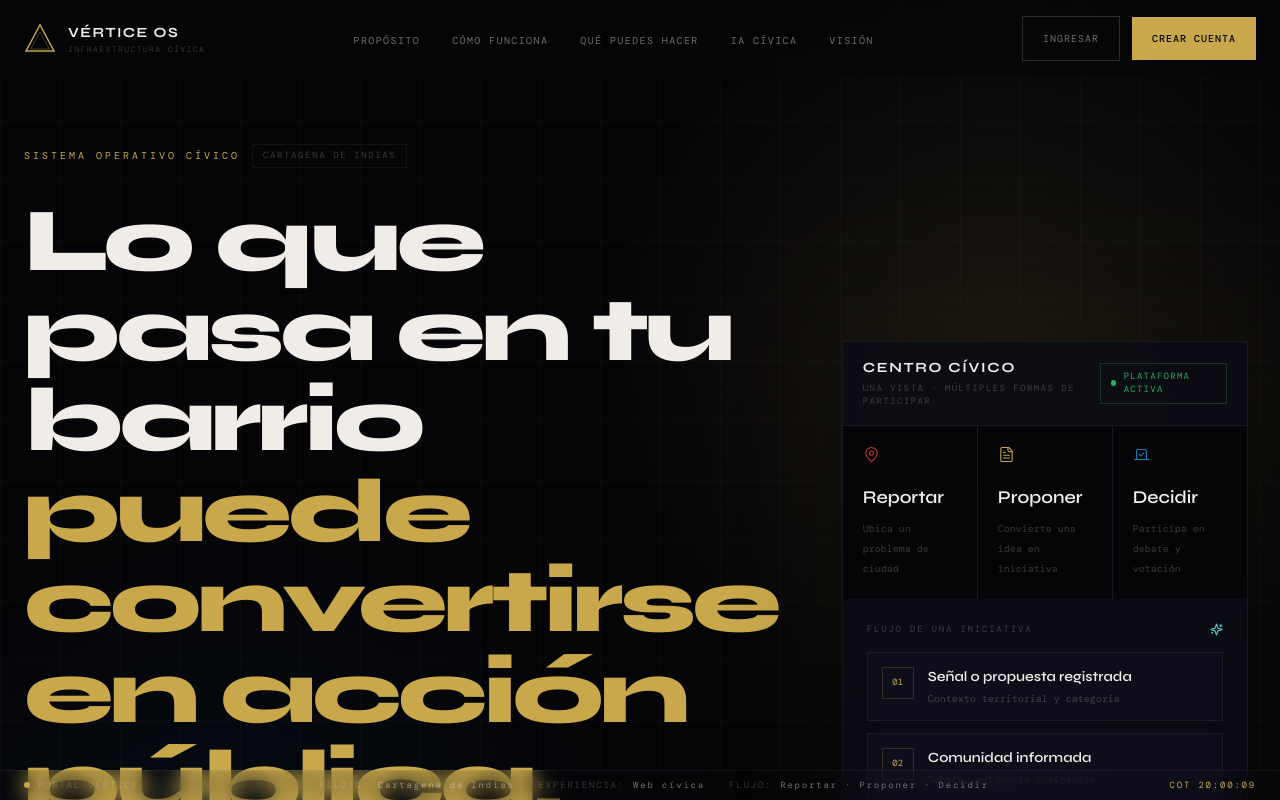
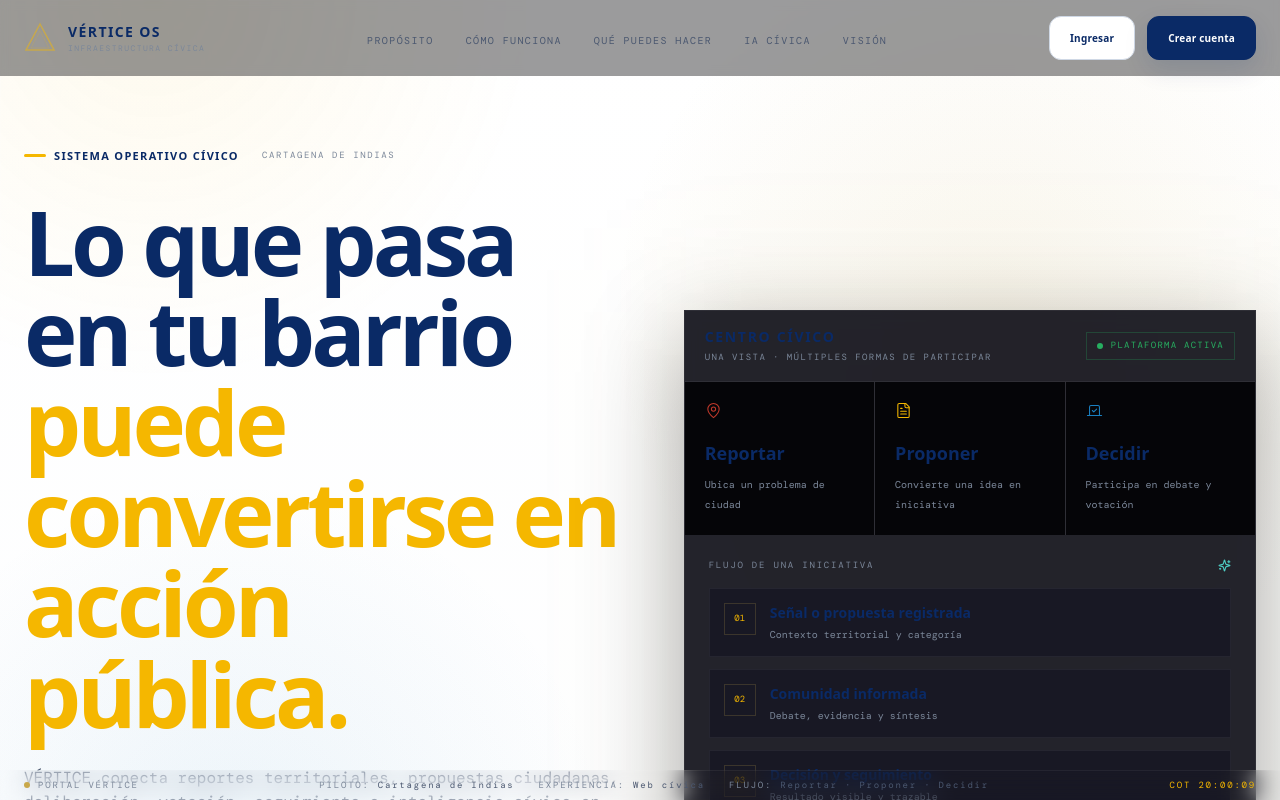
Before and after one commit to VladPhil92/Vertice-OS, a Next.js app in the folder apps/web/: page / in a window 1280 px wide. Shown: the top 800 px of the page. Built offline with nearby package versions, Linux system fonts and the light colour scheme; a web font is replaced by a local one.

Commit message:
feat(brand): converge global styles on institutional civic system

```diff
--- a/apps/web/app/globals.css
+++ b/apps/web/app/globals.css
@@ -4,328 +4,267 @@
 
 @layer base {
   :root {
-    /* Core palette */
-    --color-bg: #050508;
-    --color-surface: #0c0c14;
-    --color-surface-2: #121220;
+    /* VÉRTICE — Sistema cromático institucional */
+    --color-bg: #f7f9fc;
+    --color-surface: #ffffff;
+    --color-surface-2: #f0f4f9;
+    --color-border: #e1e7ef;
+    --color-border-active: #c5d0df;
 
-    /* Borders */
-    --color-border: rgba(255, 255, 255, 0.06);
-    --color-border-active: rgba(255, 255, 255, 0.15);
+    --color-navy: #0a2a66;
+    --color-navy-light: #163f86;
+    --color-citizen: #f5b700;
+    --color-gold: #f5b700;
+    --color-gold-dim: rgba(245, 183, 0, 0.13);
+    --color-citizen-dim: rgba(245, 183, 0, 0.12);
+    --color-red: #d72638;
+    --color-red-dim: rgba(215, 38, 56, 0.1);
+    --color-azure: #4a90e2;
+    --color-azure-dim: rgba(74, 144, 226, 0.1);
+    --color-emerald: #2ba745;
+    --color-emerald-dim: rgba(43, 167, 69, 0.1);
+    --color-cyan: #178c8c;
+    --color-cyan-dim: rgba(23, 140, 140, 0.1);
 
-    /* ── Sistema Cromático Institucional (Sistema 1) ─────────────────────── */
-    --color-gold: #c8a84b;          /* Oro institucional VÉRTICE */
-    --color-gold-dim: rgba(200, 168, 75, 0.15);
-    --color-citizen: #ffb522;       /* Amarillo Ciudadano — ACTIVA */
-    --color-citizen-dim: rgba(255, 181, 34, 0.12);
-    --color-azure: #1a7fbf;         /* Azul Claro institucional */
-    --color-azure-dim: rgba(26, 127, 191, 0.12);
-    --color-red: #c0392b;           /* Rojo Acción — MOVILIZA */
-    --color-red-dim: rgba(192, 57, 43, 0.12);
-    --color-navy: #1a2744;          /* Azul Institucional oscuro */
-    --color-navy-light: #253565;
-    --color-emerald: #27ae60;       /* Tendencia positiva */
-    --color-emerald-dim: rgba(39, 174, 96, 0.12);
+    --color-text-primary: #0a2a66;
+    --color-text-secondary: #4b5870;
+    --color-text-tertiary: #7b8799;
 
-    /* Text */
-    --color-text-primary: #f0ede8;
-    --color-text-secondary: rgba(240, 237, 232, 0.45);
-    --color-text-tertiary: rgba(240, 237, 232, 0.22);
+    /* Módulos */
+    --mod-mobility: #4a90e2;
+    --mod-water: #178c8c;
+    --mod-security: #d72638;
+    --mod-health: #2ba745;
+    --mod-education: #f5b700;
+    --mod-services: #6d5cc7;
+    --mod-culture: #e47727;
+    --mod-economy: #0a2a66;
 
-    /* Accent */
-    --color-cyan: #4ecdc4;          /* Agua / Transparencia */
-    --color-cyan-dim: rgba(78, 205, 196, 0.12);
-
-    /* ── Colores de módulos (Sistema 2) ────────────────────────────────── */
-    --mod-mobility:  #1a7fbf;
-    --mod-water:     #4ecdc4;
-    --mod-security:  #c0392b;
-    --mod-health:    #27ae60;
-    --mod-education: #ffb522;
-    --mod-services:  #8e44ad;
-    --mod-culture:   #e67e22;
-    --mod-economy:   #1a2744;
-
-    /* Typography */
-    --font-display: var(--font-syne), sans-serif;
+    --font-display: var(--font-montserrat), sans-serif;
+    --font-body: var(--font-inter), sans-serif;
     --font-mono: var(--font-dm-mono), monospace;
     --font-serif: var(--font-fraunces), serif;
-
-    /* Grid */
-    --grid-color: rgba(255, 255, 255, 0.025);
   }
 
   * {
     @apply border-border;
+    box-sizing: border-box;
   }
 
   html {
     scroll-behavior: smooth;
+    background: var(--color-bg);
   }
 
   body {
-    background-color: var(--color-bg);
+    background:
+      radial-gradient(circle at 12% 0%, rgba(245, 183, 0, 0.07), transparent 24rem),
+      linear-gradient(180deg, #ffffff 0%, #f7f9fc 52%, #ffffff 100%);
     color: var(--color-text-primary);
-    font-family: var(--font-mono);
+    font-family: var(--font-body);
     overflow-x: hidden;
   }
 
-  /* Background grid */
   body::before {
     content: '';
     position: fixed;
     inset: 0;
-    background-image: linear-gradient(var(--grid-color) 1px, transparent 1px),
-      linear-gradient(90deg, var(--grid-color) 1px, transparent 1px);
-    background-size: 60px 60px;
     pointer-events: none;
-    z-index: 0;
+    z-index: -1;
+    background-image:
+      linear-gradient(rgba(10, 42, 102, 0.018) 1px, transparent 1px),
+      linear-gradient(90deg, rgba(10, 42, 102, 0.018) 1px, transparent 1px);
+    background-size: 72px 72px;
+    mask-image: linear-gradient(to bottom, rgba(0,0,0,.55), transparent 72%);
   }
 
-  /* Typography */
-  h1,
-  h2,
-  h3,
-  h4,
-  h5,
-  h6 {
+  h1, h2, h3, h4, h5, h6 {
     font-family: var(--font-display);
     font-weight: 700;
-    letter-spacing: -0.02em;
-    line-height: 1.05;
+    letter-spacing: -0.025em;
+    line-height: 1.08;
   }
 
-  /* Scrollbar */
-  ::-webkit-scrollbar {
-    width: 4px;
+  p, a, button, input, textarea, select {
+    font-family: var(--font-body);
   }
 
-  ::-webkit-scrollbar-track {
-    background: var(--color-bg);
+  ::selection {
+    background: rgba(245, 183, 0, 0.28);
+    color: var(--color-navy);
   }
 
-  ::-webkit-scrollbar-thumb {
-    background: var(--color-border-active);
-    border-radius: 2px;
-  }
-
-  ::-webkit-scrollbar-thumb:hover {
-    background: var(--color-gold);
-  }
-
-  /* Selection */
-  ::selection {
-    background: var(--color-gold-dim);
-    color: var(--color-gold);
-  }
+  ::-webkit-scrollbar { width: 7px; }
+  ::-webkit-scrollbar-track { background: #f3f6fa; }
+  ::-webkit-scrollbar-thumb { background: #c6d2e1; border-radius: 999px; }
+  ::-webkit-scrollbar-thumb:hover { background: var(--color-azure); }
 }
 
 @layer components {
-  /* Button variants */
   .btn-primary {
-    @apply inline-flex items-center justify-center;
-    font-family: var(--font-mono);
+    @apply inline-flex items-center justify-center rounded-xl;
+    min-height: 44px;
+    padding: 12px 24px;
+    background: var(--color-navy);
+    color: #fff;
+    border: 1px solid var(--color-navy);
+    font-family: var(--font-body);
     font-size: 12px;
-    letter-spacing: 0.1em;
-    text-transform: uppercase;
-    padding: 14px 32px;
-    background: var(--color-gold);
-    color: var(--color-bg);
-    border: none;
-    cursor: pointer;
-    font-weight: 500;
-    transition: all 0.2s;
+    font-weight: 700;
+    letter-spacing: .02em;
+    transition: all .2s ease;
+    box-shadow: 0 10px 24px rgba(10, 42, 102, .12);
   }
 
   .btn-primary:hover {
-    opacity: 0.85;
+    background: var(--color-navy-light);
+    transform: translateY(-1px);
+    box-shadow: 0 14px 32px rgba(10, 42, 102, .18);
+  }
+
+  .btn-ghost {
+    @apply inline-flex items-center justify-center rounded-xl;
+    min-height: 44px;
+    padding: 12px 24px;
+    background: #fff;
+    color: var(--color-navy);
+    border: 1px solid #cfd8e5;
+    font-family: var(--font-body);
+    font-size: 12px;
+    font-weight: 700;
+    letter-spacing: .02em;
+    transition: all .2s ease;
+  }
+
+  .btn-ghost:hover {
+    border-color: var(--color-azure);
+    background: #f7fbff;
     transform: translateY(-1px);
   }
 
-  .btn-ghost {
-    @apply inline-flex items-center justify-center;
-    font-family: var(--font-mono);
-    font-size: 12px;
-    letter-spacing: 0.1em;
-    text-transform: uppercase;
-    padding: 14px 32px;
-    background: transparent;
-    color: var(--color-text-secondary);
-    border: 1px solid var(--color-border-active);
-    cursor: pointer;
-    transition: all 0.2s;
+  .btn-citizen {
+    @apply inline-flex items-center justify-center rounded-xl;
+    min-height: 44px;
+    padding: 12px 24px;
+    background: var(--color-citizen);
+    color: var(--color-navy);
+    border: 1px solid rgba(10, 42, 102, .04);
+    font-weight: 800;
+    box-shadow: 0 10px 24px rgba(245, 183, 0, .2);
   }
 
-  .btn-ghost:hover {
-    color: var(--color-text-primary);
-    border-color: var(--color-text-secondary);
+  .section-tag {
+    display: inline-flex;
+    align-items: center;
+    gap: 8px;
+    margin-bottom: 16px;
+    color: var(--color-navy);
+    font-family: var(--font-body);
+    font-size: 11px;
+    font-weight: 800;
+    letter-spacing: .12em;
+    text-transform: uppercase;
   }
 
-  /* Section tag */
-  .section-tag {
-    font-family: var(--font-mono);
-    font-size: 10px;
-    letter-spacing: 0.3em;
-    text-transform: uppercase;
-    color: var(--color-gold);
-    display: block;
-    margin-bottom: 16px;
+  .section-tag::before {
+    content: '';
+    width: 22px;
+    height: 3px;
+    border-radius: 999px;
+    background: var(--color-citizen);
   }
 
-  /* Status indicator */
+  .civic-card {
+    border: 1px solid var(--color-border);
+    border-radius: 22px;
+    background: rgba(255, 255, 255, .94);
+    box-shadow: 0 18px 55px rgba(10, 42, 102, .07);
+  }
+
+  .civic-card-flat {
+    border: 1px solid var(--color-border);
+    border-radius: 18px;
+    background: #fff;
+  }
+
+  .civic-panel-navy {
+    border-radius: 24px;
+    background: linear-gradient(135deg, #0a2a66 0%, #0e377a 65%, #153f84 100%);
+    color: #fff;
+    box-shadow: 0 24px 70px rgba(10, 42, 102, .2);
+  }
+
+  .civic-pill {
+    display: inline-flex;
+    align-items: center;
+    gap: 8px;
+    border-radius: 999px;
+    border: 1px solid var(--color-border);
+    background: #fff;
+    padding: 7px 11px;
+    color: var(--color-text-secondary);
+    font-size: 10px;
+    font-weight: 700;
+  }
+
   .status-dot {
     width: 8px;
     height: 8px;
-    border-radius: 50%;
-    background: var(--color-cyan);
-    box-shadow: 0 0 8px var(--color-cyan);
-    animation: blink 2s ease-in-out infinite;
+    border-radius: 999px;
+    background: var(--color-emerald);
+    box-shadow: 0 0 0 4px rgba(43, 167, 69, .1);
   }
 
   .status-dot-warn {
     width: 8px;
     height: 8px;
-    border-radius: 50%;
-    background: var(--color-gold);
-    box-shadow: 0 0 8px var(--color-gold);
+    border-radius: 999px;
+    background: var(--color-citizen);
+    box-shadow: 0 0 0 4px rgba(245, 183, 0, .12);
   }
 }
 
 @layer utilities {
-  .font-display {
-    font-family: var(--font-display);
-  }
-
-  .font-mono {
-    font-family: var(--font-mono);
-  }
-
-  .font-serif {
-    font-family: var(--font-serif);
-  }
-
-  .text-gold {
-    color: var(--color-gold);
-  }
-
-  .text-primary {
-    color: var(--color-text-primary);
-  }
-
-  .text-secondary {
-    color: var(--color-text-secondary);
-  }
-
-  .text-tertiary {
-    color: var(--color-text-tertiary);
-  }
-
-  .bg-surface {
-    background-color: var(--color-surface);
-  }
-
-  .border-subtle {
-    border-color: var(--color-border);
-  }
-
-  .border-active {
-    border-color: var(--color-border-active);
-  }
-}
-
-/* Animations */
-@keyframes blink {
-  0%,
-  100% {
-    opacity: 1;
-  }
-  50% {
-    opacity: 0.3;
-  }
+  .font-display { font-family: var(--font-display); }
+  .font-body { font-family: var(--font-body); }
+  .font-mono { font-family: var(--font-mono); }
+  .font-serif { font-family: var(--font-serif); }
+  .text-gold { color: var(--color-gold); }
+  .text-primary { color: var(--color-text-primary); }
+  .text-secondary { color: var(--color-text-secondary); }
+  .text-tertiary { color: var(--color-text-tertiary); }
+  .bg-surface { background-color: var(--color-surface); }
+  .border-subtle { border-color: var(--color-border); }
+  .border-active { border-color: var(--color-border-active); }
 }
 
 @keyframes fadeUp {
-  from {
-    opacity: 0;
-    transform: translateY(20px);
-  }
-  to {
-    opacity: 1;
-    transform: translateY(0);
-  }
+  from { opacity: 0; transform: translateY(20px); }
+  to { opacity: 1; transform: translateY(0); }
 }
 
 @keyframes slowPulse {
-  0%,
-  100% {
-    opacity: 0.08;
-    transform: scale(1);
-  }
-  50% {
-    opacity: 0.15;
-    transform: scale(1.03);
-  }
+  0%, 100% { opacity: .08; transform: scale(1); }
+  50% { opacity: .15; transform: scale(1.03); }
 }
 
-/* ── Mapbox GL — overrides para el tema oscuro VÉRTICE OS ─────────────────── */
+.animate-fade-up { animation: fadeUp .8s ease forwards; }
+.animate-slow-pulse { animation: slowPulse 8s ease-in-out infinite; }
 
+/* Mapbox controls — sistema claro institucional */
 .mapboxgl-popup-content {
-  background: #0c0c14 !important;
-  border: 1px solid rgba(255, 255, 255, 0.08) !important;
-  border-radius: 0 !important;
+  background: #fff !important;
+  border: 1px solid #e1e7ef !important;
+  border-radius: 16px !important;
   padding: 0 !important;
-  box-shadow: 0 8px 32px rgba(0, 0, 0, 0.7) !important;
+  box-shadow: 0 16px 40px rgba(10,42,102,.14) !important;
   min-width: 220px;
 }
-.mapboxgl-popup-close-button {
-  color: rgba(240, 237, 232, 0.35) !important;
-  font-size: 18px !important;
-  line-height: 1 !important;
-  padding: 6px 8px !important;
-  right: 0 !important;
-  top: 0 !important;
-}
-.mapboxgl-popup-close-button:hover {
-  color: #f0ede8 !important;
-  background: transparent !important;
-}
-.mapboxgl-popup-tip {
-  display: none !important;
-}
-.mapboxgl-ctrl-group {
-  background: #0c0c14 !important;
-  border: 1px solid rgba(255, 255, 255, 0.08) !important;
-  border-radius: 0 !important;
-}
-.mapboxgl-ctrl-group button {
-  background: transparent !important;
-}
-.mapboxgl-ctrl button .mapboxgl-ctrl-icon {
-  filter: invert(0.8) !important;
-}
-.mapboxgl-ctrl button:hover .mapboxgl-ctrl-icon {
-  filter: invert(1) !important;
-}
-.mapboxgl-ctrl-attrib {
-  background: rgba(5, 5, 8, 0.7) !important;
-}
-.mapboxgl-ctrl-attrib a {
-  color: rgba(240, 237, 232, 0.35) !important;
-}
-
-@keyframes scanLine {
-  0% {
-    top: 0;
-  }
-  100% {
-    top: 100%;
-  }
-}
-
-.animate-fade-up {
-  animation: fadeUp 0.8s ease forwards;
-}
-
-.animate-slow-pulse {
-  animation: slowPulse 8s ease-in-out infinite;
-}
+.mapboxgl-popup-close-button { color: #6d7890 !important; font-size: 18px !important; padding: 6px 8px !important; }
+.mapboxgl-popup-close-button:hover { color: #0a2a66 !important; background: transparent !important; }
+.mapboxgl-popup-tip { display: none !important; }
+.mapboxgl-ctrl-group { background: #fff !important; border: 1px solid #e1e7ef !important; border-radius: 12px !important; box-shadow: 0 8px 24px rgba(10,42,102,.09) !important; }
+.mapboxgl-ctrl-group button { background: transparent !important; }
+.mapboxgl-ctrl button .mapboxgl-ctrl-icon { filter: none !important; opacity: .7; }
+.mapboxgl-ctrl-attrib { background: rgba(255,255,255,.9) !important; }
+.mapboxgl-ctrl-attrib a { color: #647188 !important; }
```
